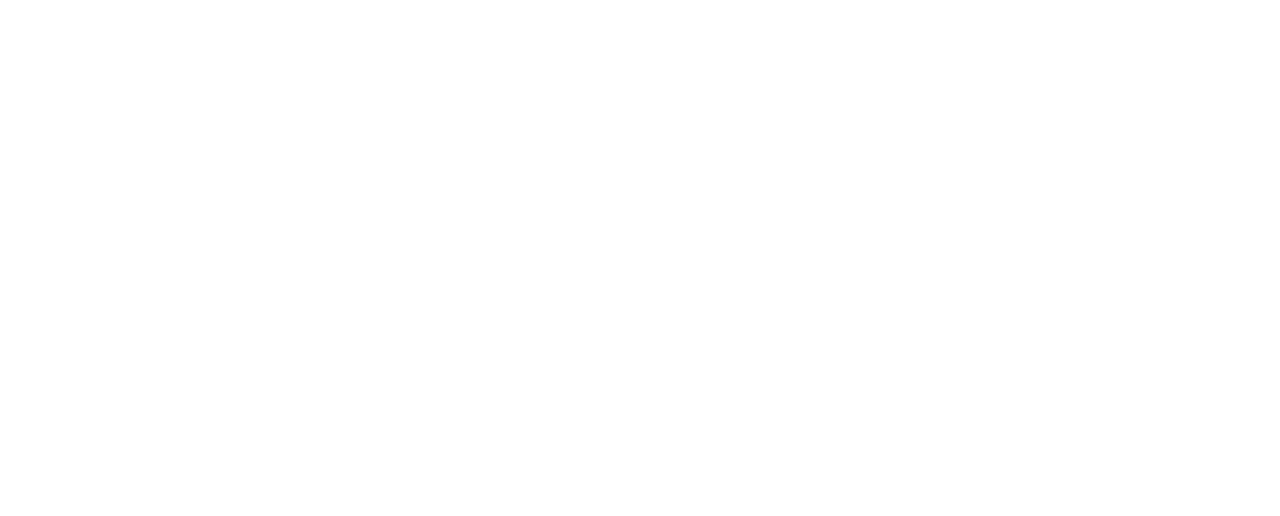
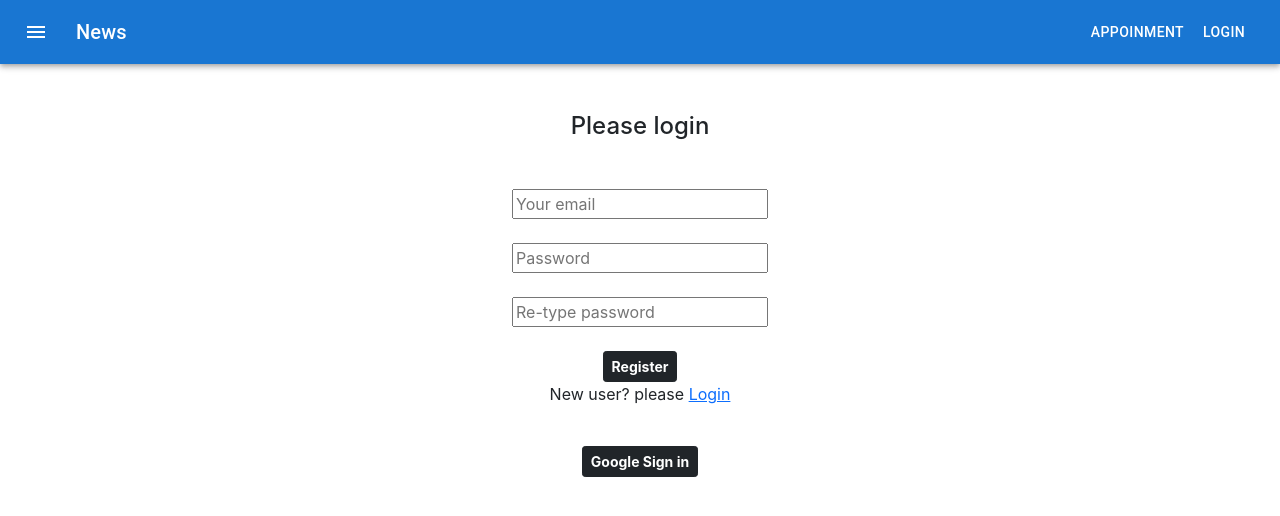
Before and after one commit to masumwbdev/recap-doctPortal-client, a React (Create React App) app: page /register in a window 1280 px wide. Shown: the top 516 px of the page. Built offline with nearby package versions, Linux system fonts and the light colour scheme; no server answers.

Commit message:
login and reg

```diff
--- a/src/Appoinment/Booking/Booking.js
+++ b/src/Appoinment/Booking/Booking.js
@@ -16,6 +16,7 @@
                         <p>{space}</p>
                         <button onClick={handleOpen} className='btn btn-sm btn-dark'>Book Appoinment</button>
                     </div>
+
                 </div>
             </div>
             <BookingModal
--- a/src/Pages/Login/Login/Login.js
+++ b/src/Pages/Login/Login/Login.js
@@ -1,12 +1,36 @@
-import React from 'react';
+import React, { useState } from 'react';
+import { Link } from 'react-router-dom';
 import useAuth from '../../../hooks/useAuth';
+import Nav from '../../../Shared/Nav/Nav';
 
 const Login = () => {
-    const {googleAuth} = useAuth();
+    const { googleAuth } = useAuth();
+    const [loginData, setLoginData] = useState({});
+    const handleOnChange = e => {
+        const field = e.target.name;
+        const value = e.target.value;
+        const newLoginData = { ...loginData };
+        newLoginData[field] = value;
+        setLoginData(newLoginData)
+    }
+    const handleLoginSubmit = e => {
+        e.preventDefault();
+    }
     return (
         <div>
-            <h1>Please login</h1>
-            <button onClick={googleAuth} >Google Sign in</button>
+            <Nav />
+            <div className="text-center">
+                <h4 className='my-5'>Please login</h4>
+                <form onSubmit={handleLoginSubmit}>
+                    <input type="email" placeholder='Your email' name='email' onChange={handleOnChange} />
+                    <br /><br />
+                    <input type="password" placeholder='Password' name='password' onChange={handleOnChange} />
+                    <br /><br />
+                    <button type='submit' className='btn btn-sm btn-dark fw-bold'>Login</button>
+                </form>
+                <p>Already logged in? please <Link to="/register">Register</Link></p>
+                <button className='btn btn-sm btn-dark fw-bold mt-4' onClick={googleAuth} >Google Sign in</button>
+            </div>
         </div>
     );
 };
--- a/src/Pages/Login/Reg/Reg.js
+++ b/src/Pages/Login/Reg/Reg.js
@@ -1,9 +1,43 @@
-import React from 'react';
+import React, { useState } from 'react';
+import { Link } from 'react-router-dom';
+import useAuth from '../../../hooks/useAuth';
+import Nav from '../../../Shared/Nav/Nav';
 
 const Reg = () => {
+    const { googleAuth, registerUser } = useAuth();
+    const [loginData, setLoginData] = useState({});
+    const handleOnChange = e => {
+        const field = e.target.name;
+        const value = e.target.value;
+        const newLoginData = { ...loginData };
+        newLoginData[field] = value;
+        setLoginData(newLoginData)
+    }
+    const handleLoginSubmit = e => {
+        if(loginData.password !== loginData.password2){
+            alert('password did not matched')
+            return;
+        }
+        registerUser(loginData.email, loginData.password)
+        e.preventDefault();
+    }
     return (
         <div>
-
+            <Nav />
+            <div className="text-center">
+                <h4 className='my-5'>Please login</h4>
+                <form onSubmit={handleLoginSubmit}>
+                    <input type="email" placeholder='Your email' name='email' onChange={handleOnChange} />
+                    <br /><br />
+                    <input type="password" placeholder='Password' name='password' onChange={handleOnChange} />
+                    <br /><br />
+                    <input type="password" placeholder='Re-type password' name='password2' onChange={handleOnChange} />
+                    <br /><br />
+                    <button type='submit' className='btn btn-sm btn-dark fw-bold'>Register</button>
+                </form>
+                <p>New user? please <Link to="/login">Login</Link></p>
+                <button className='btn btn-sm btn-dark fw-bold mt-4' onClick={googleAuth} >Google Sign in</button>
+            </div>
         </div>
     );
 };
--- a/src/Shared/Nav/Nav.js
+++ b/src/Shared/Nav/Nav.js
@@ -8,9 +8,11 @@
 import IconButton from '@mui/material/IconButton';
 import MenuIcon from '@mui/icons-material/Menu';
 import { Link } from 'react-router-dom';
+import useAuth from '../../hooks/useAuth'
 
 
 const Nav = () => {
+    const {user, logOut} = useAuth()
     return (
         <Box sx={{ flexGrow: 1 }}>
             <AppBar position="static">
@@ -28,7 +30,12 @@
                         News
                     </Typography>
                     <Link className='nav-ancor' to="/appoinment"><Button color="inherit">Appoinment</Button></Link>
-                    <Link className='nav-ancor' to="/login"><Button color="inherit">Login</Button></Link>
+                    {
+                        user?.email ?
+                        <Button onClick={logOut} color="inherit">Logout</Button>
+                        :
+                        <Link className='nav-ancor' to="/login"><Button color="inherit">Login</Button></Link>
+                    }
                 </Toolbar>
             </AppBar>
         </Box>
--- a/src/hooks/useFirebase.js
+++ b/src/hooks/useFirebase.js
@@ -1,10 +1,27 @@
 import initializeAuthentication from "../Pages/Login/Firebase/firebase.init"
-import { getAuth, signInWithPopup, GoogleAuthProvider } from "firebase/auth";
+import { getAuth, signInWithPopup,createUserWithEmailAndPassword, GoogleAuthProvider,onAuthStateChanged, signOut } from "firebase/auth";
+import {useState, useEffect} from 'react'
 
 initializeAuthentication();
 const useFirebase = () => {
+    const [user, setUser] = useState({})
 
     const auth = getAuth();
+
+    // email password authentication
+    const registerUser = (email, password) =>{
+        createUserWithEmailAndPassword(auth, email, password)
+        .then((userCredential) => {
+          // Signed in
+          const user = userCredential.user;
+          // ...
+        })
+        .catch((error) => {
+          const errorCode = error.code;
+          const errorMessage = error.message;
+          // ..
+        });
+    }
 
     // google authentication
     const googleAuth = () => {
@@ -29,8 +46,31 @@
             });
     }
 
+    useEffect(() => {
+        const unsubscribe = onAuthStateChanged(auth, (user) => {
+            if (user) {
+              setUser(user)
+            } else {
+              setUser({})
+            }
+          });
+          return () => unsubscribe;
+    }, [])
+
+    // log out
+    const logOut = () => {
+        signOut(auth).then(() => {
+            // Sign-out successful.
+          }).catch((error) => {
+            // An error happened.
+          });
+    }
+
     return {
-        googleAuth
+        user,
+        registerUser,
+        googleAuth,
+        logOut
     }
 }
 export default useFirebase;
```
